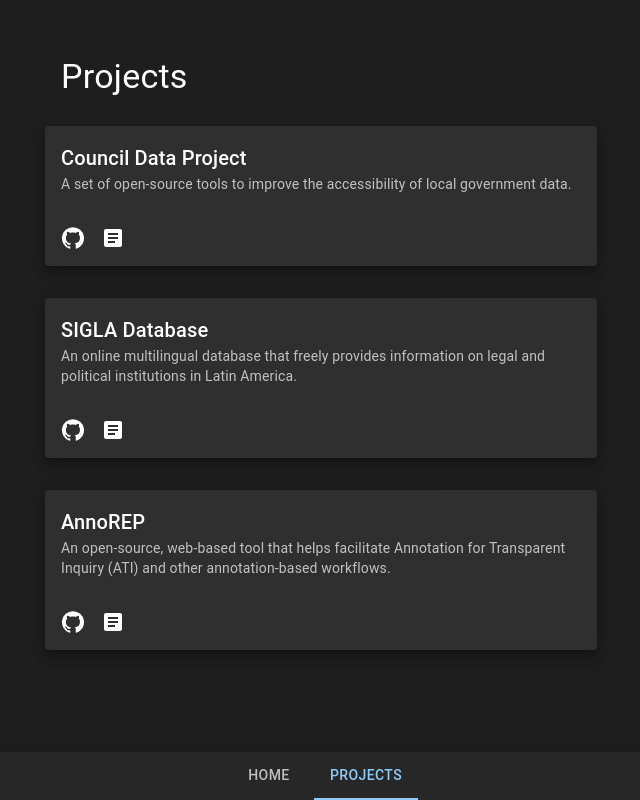
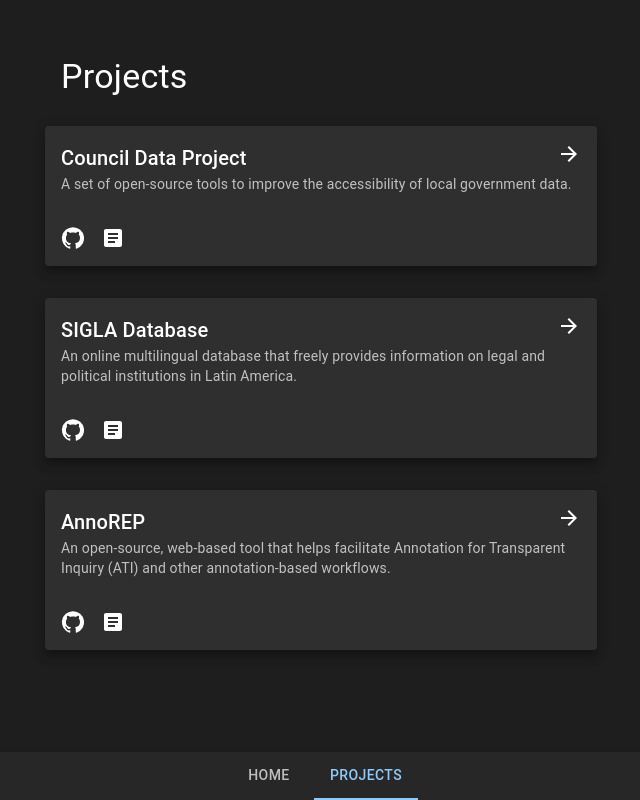
Before and after one commit to tohuynh/tohuynh.github.io, a Next.js app: page /projects in a window 1280 px wide. Shown: the whole page, without its empty margins (319-959 px from the left). Built offline with nearby package versions, Linux system fonts and the light colour scheme.

Commit message:
Refactor projects, add link arrow

```diff
--- /dev/null
+++ b/components/project-card/index.tsx
@@ -0,0 +1,72 @@
+import React from "react"
+import {
+  Typography,
+  Card,
+  CardContent,
+  CardActions,
+  IconButton,
+  CardActionArea,
+} from "@mui/material"
+import { GitHub, Article, ArrowForward } from "@mui/icons-material"
+
+import { darkTheme } from "../../styles/theme"
+
+type Link = {
+  name: React.ReactNode
+  url: string
+}
+
+type Project = {
+  name: string
+  label?: React.ReactNode
+  desc: React.ReactNode
+  url: string
+  gitHub: Link
+  documentation: Link
+}
+
+const ProjectCard: React.FC<Project> = ({ name, label, desc, url, gitHub, documentation }) => {
+  return (
+    <Card raised>
+      <CardActionArea
+        component="a"
+        target="_blank"
+        rel="noreferrer noopener"
+        href={url}
+      >
+        <CardContent>
+          <Typography variant="h6" component="h2">
+            {label || name}
+          </Typography>
+          <Typography variant="body2" color="text.secondary">
+            {desc}
+          </Typography>
+          <ArrowForward sx={{ position: "absolute", top: darkTheme.spacing(2), right: darkTheme.spacing(2) }} />
+        </CardContent>
+      </CardActionArea>
+      <CardActions disableSpacing>
+        <IconButton
+          arial-label={gitHub.name}
+          component="a"
+          href={gitHub.url}
+          target="_blank"
+          rel="noreferrer noopener"
+        >
+          <GitHub />
+        </IconButton>
+        <IconButton
+          arial-label={documentation.name}
+          component="a"
+          href={documentation.url}
+          target="_blank"
+          rel="noreferrer noopener"
+        >
+          <Article />
+        </IconButton>
+      </CardActions>
+    </Card>
+  )
+
+}
+
+export default ProjectCard
--- a/pages/projects.tsx
+++ b/pages/projects.tsx
@@ -1,17 +1,57 @@
 import {
   Typography,
-  Card,
-  CardContent,
-  CardActions,
-  IconButton,
-  CardActionArea,
   Stack,
 } from "@mui/material"
-import { GitHub, Article } from "@mui/icons-material"
 import type { NextPage } from "next"
 
 import Page from "../components/page"
 import { darkTheme } from "../styles/theme"
+import ProjectCard from "../components/project-card"
+
+const projects = [
+  {
+    name: "Council Data Project",
+    desc: "A set of open-source tools to improve the accessibility of local government data.",
+    url: "https://councildataproject.org",
+    gitHub: {
+      name: "cookiecutter-cdp-deployment codebase",
+      url: "https://github.com/CouncilDataProject/cookiecutter-cdp-deployment"
+    },
+    documentation: {
+      name: "Council Data Project: Software for Municipal Data Collection, Analysis, and Publication",
+      url: "https://doi.org/10.21105/joss.03904",
+    }
+  },
+  {
+    name: "SIGLA Database",
+    label: <><abbr>SIGLA</abbr> Database</>,
+    desc: "An online multilingual database that freely provides information on legal and political institutions in Latin America.",
+    url: "https://www.sigladata.org",
+    gitHub: {
+      name: "AnnoREP-Frontend codebase",
+      url: "https://github.com/SIGLA-GU/siglatools"
+    },
+    documentation: {
+      name: "siglatools documentation",
+      url: "https://sigla-gu.github.io/siglatools",
+    }
+  },
+  {
+    name: "AnnoREP",
+    label: <>Anno<abbr>REP</abbr></>,
+    desc: <>An open-source, web-based tool that helps facilitate Annotation for Transparent
+      Inquiry (<abbr>ATI</abbr>) and other annotation-based workflows.</>,
+    url: "https://anno-rep.org",
+    gitHub: {
+      name: "siglatools codebase",
+      url: "https://github.com/QualitativeDataRepository/AnnoREP-Frontend"
+    },
+    documentation: {
+      name: "AnnoREP-Frontend documentation",
+      url: "https://qualitativedatarepository.github.io/AnnoREP-Frontend",
+    }
+  }
+]
 
 const Projects: NextPage = () => {
   return (
@@ -20,119 +60,7 @@
         Projects
       </Typography>
       <Stack spacing={{ xs: 2, sm: 3, md: 4 }}>
-        <Card raised>
-          <CardActionArea
-            component="a"
-            target="_blank"
-            rel="noreferrer noopener"
-            href="https://councildataproject.org"
-          >
-            <CardContent>
-              <Typography variant="h6" component="h2">
-                Council Data Project
-              </Typography>
-              <Typography variant="body2" color="text.secondary">
-                A set of open-source tools to improve the accessibility of local government data.
-              </Typography>
-            </CardContent>
-          </CardActionArea>
-          <CardActions disableSpacing>
-            <IconButton
-              arial-label="cookiecutter-cdp-deployment codebase"
-              component="a"
-              href="https://github.com/CouncilDataProject/cookiecutter-cdp-deployment"
-              target="_blank"
-              rel="noreferrer noopener"
-            >
-              <GitHub />
-            </IconButton>
-            <IconButton
-              arial-label="Council Data Project: Software for Municipal Data Collection, Analysis, and Publication"
-              component="a"
-              href="https://doi.org/10.21105/joss.03904"
-              target="_blank"
-              rel="noreferrer noopener"
-            >
-              <Article />
-            </IconButton>
-          </CardActions>
-        </Card>
-        <Card raised>
-          <CardActionArea
-            component="a"
-            target="_blank"
-            rel="noreferrer noopener"
-            href="https://www.sigladata.org"
-          >
-            <CardContent>
-              <Typography variant="h6" component="h2">
-                <abbr>SIGLA</abbr> Database
-              </Typography>
-              <Typography variant="body2" color="text.secondary">
-                An online multilingual database that freely provides information on legal and
-                political institutions in Latin America.
-              </Typography>
-            </CardContent>
-          </CardActionArea>
-          <CardActions disableSpacing>
-            <IconButton
-              arial-label="siglatools codebase"
-              component="a"
-              href="https://github.com/SIGLA-GU/siglatools"
-              target="_blank"
-              rel="noreferrer noopener"
-            >
-              <GitHub />
-            </IconButton>
-            <IconButton
-              arial-label="siglatools documentation"
-              component="a"
-              href="https://sigla-gu.github.io/siglatools/"
-              target="_blank"
-              rel="noreferrer noopener"
-            >
-              <Article />
-            </IconButton>
-          </CardActions>
-        </Card>
-        <Card raised>
-          <CardActionArea
-            component="a"
-            target="_blank"
-            rel="noreferrer noopener"
-            href="https://anno-rep.org"
-          >
-            <CardContent>
-              <Typography variant="h6" component="h2">
-                Anno<abbr>REP</abbr>
-              </Typography>
-              <Typography variant="body2" color="text.secondary">
-                An open-source, web-based tool that helps facilitate Annotation for Transparent
-                Inquiry (<abbr>ATI</abbr>) and other annotation-based workflows.
-              </Typography>
-            </CardContent>
-          </CardActionArea>
-          <CardActions disableSpacing>
-            <IconButton
-              arial-label="AnnoREP-Frontend codebase"
-              component="a"
-              href="https://github.com/QualitativeDataRepository/AnnoREP-Frontend"
-              target="_blank"
-              rel="noreferrer noopener"
-            >
-              <GitHub />
-            </IconButton>
-            <IconButton
-              arial-label="AnnoREP-Frontend documentation"
-              component="a"
-              href="https://qualitativedatarepository.github.io/AnnoREP-Frontend"
-              target="_blank"
-              rel="noreferrer noopener"
-            >
-              <Article />
-            </IconButton>
-          </CardActions>
-        </Card>
+        {projects.map(project => <ProjectCard key={project.name} {...project} />)}
       </Stack>
     </Page>
   )
```
